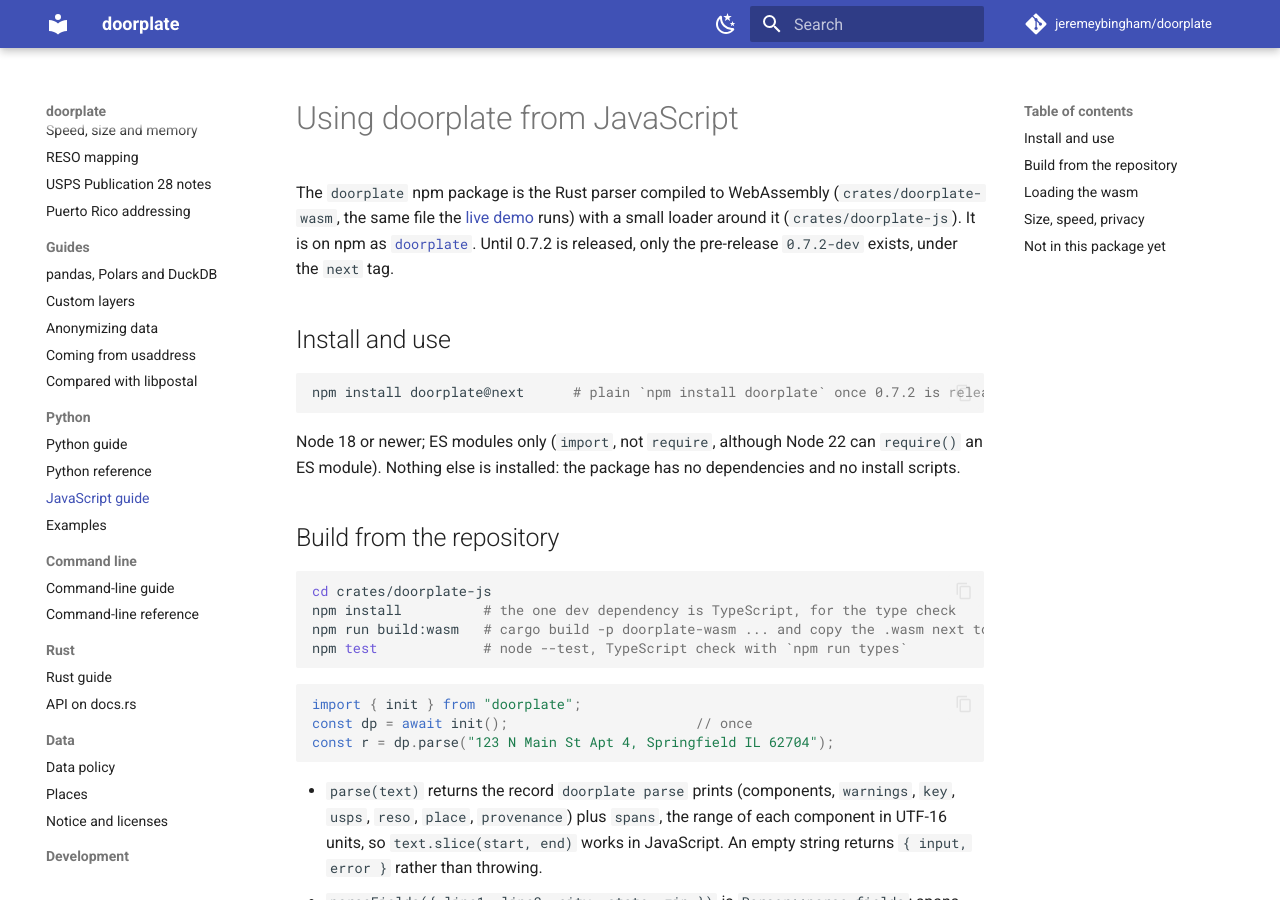
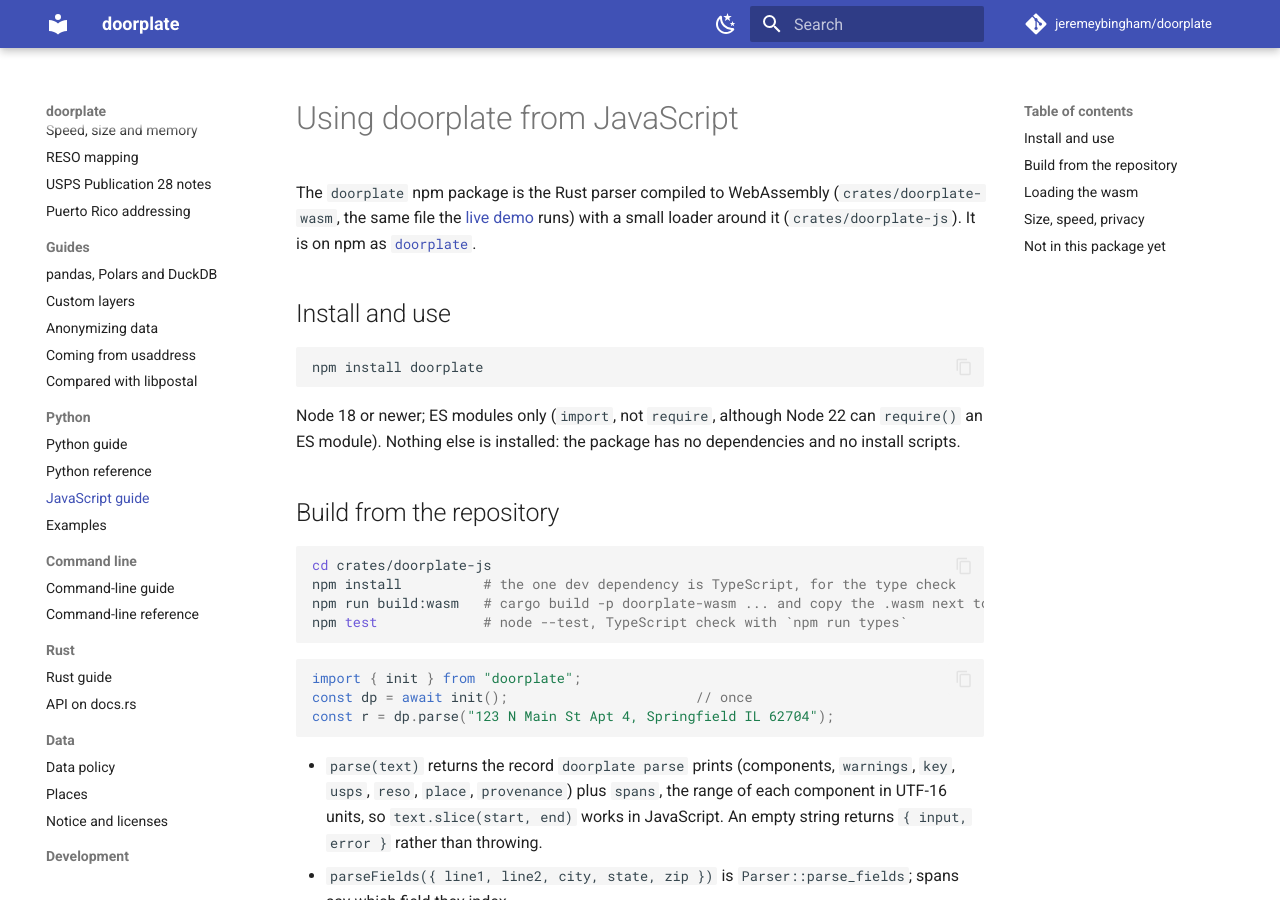
Before and after one commit to jeremeybingham/doorplate, an MkDocs documentation site: the page built from docs/javascript.md, in a window 1280 px wide and 900 px high. Built offline with MkDocs 1.6.1 and Material for MkDocs 9.7.7, drawn with Linux system fonts in a browser that asks for light colours; comment, search, counter and statistics services are not loaded.

Commit message:
Version 0.7.2 (the references)
Workspace version and doorplate dependency to 0.7.2, both Cargo lockfiles, package.json, package-lock.json and the JS fixtures' library_version; the Beta release notice in the four crate READMEs and README.md; npm install lines without @next (README.md, docs/javascript.md, crates/doorplate-js/README.md); python-api.md opening; CHANGELOG npm line. Part of #882.

Co-Authored-By: Claude Sonnet 5.5 <noreply@anthropic.com>

````diff
--- a/Cargo.toml
+++ b/Cargo.toml
@@ -3,7 +3,7 @@ resolver = "2"
 members = ["crates/doorplate", "crates/doorplate-cli", "crates/doorplate-py", "crates/doorplate-wasm"]
 
 [workspace.package]
-version = "0.7.2-dev"
+version = "0.7.2"
 edition = "2021"
 authors = ["Jeremey Bingham <38598572+jeremeybingham@users.noreply.github.com>"]
 license = "MIT OR Apache-2.0"
@@ -15,7 +15,7 @@ rust-version = "1.80"
 # (doorplate-cli) name it as crates.io requires. Keep it equal to
 # `workspace.package.version`.
 [workspace.dependencies]
-doorplate = { path = "crates/doorplate", version = "0.7.2-dev" }
+doorplate = { path = "crates/doorplate", version = "0.7.2" }
 
 [workspace.lints.clippy]
 unwrap_used = "warn"
--- a/docs/javascript.md
+++ b/docs/javascript.md
@@ -2,13 +2,12 @@
 
 The `doorplate` npm package is the Rust parser compiled to WebAssembly (`crates/doorplate-wasm`, the same file
 the [live demo](https://jeremeybingham.github.io/doorplate/demo/) runs) with a small loader around it
-(`crates/doorplate-js`). It is on npm as [`doorplate`](https://www.npmjs.com/package/doorplate). Until 0.7.2 is released, only the
-pre-release `0.7.2-dev` exists, under the `next` tag.
+(`crates/doorplate-js`). It is on npm as [`doorplate`](https://www.npmjs.com/package/doorplate).
 
 ## Install and use
 
 ```sh
-npm install doorplate@next      # plain `npm install doorplate` once 0.7.2 is released
+npm install doorplate
 ```
 
 Node 18 or newer; ES modules only (`import`, not `require`, although Node 22 can `require()` an ES module). Nothing
````
Also changed, not shown: CHANGELOG.md (+1 -1 lines), README.md (+2 -2 lines), crates/doorplate-cli/README.md (+1 -1 lines), crates/doorplate-js/README.md (+0 -1 lines), crates/doorplate-py/README.md (+1 -1 lines), crates/doorplate/README.md (+1 -1 lines), docs/python-api.md (+1 -1 lines), 5 other files.
